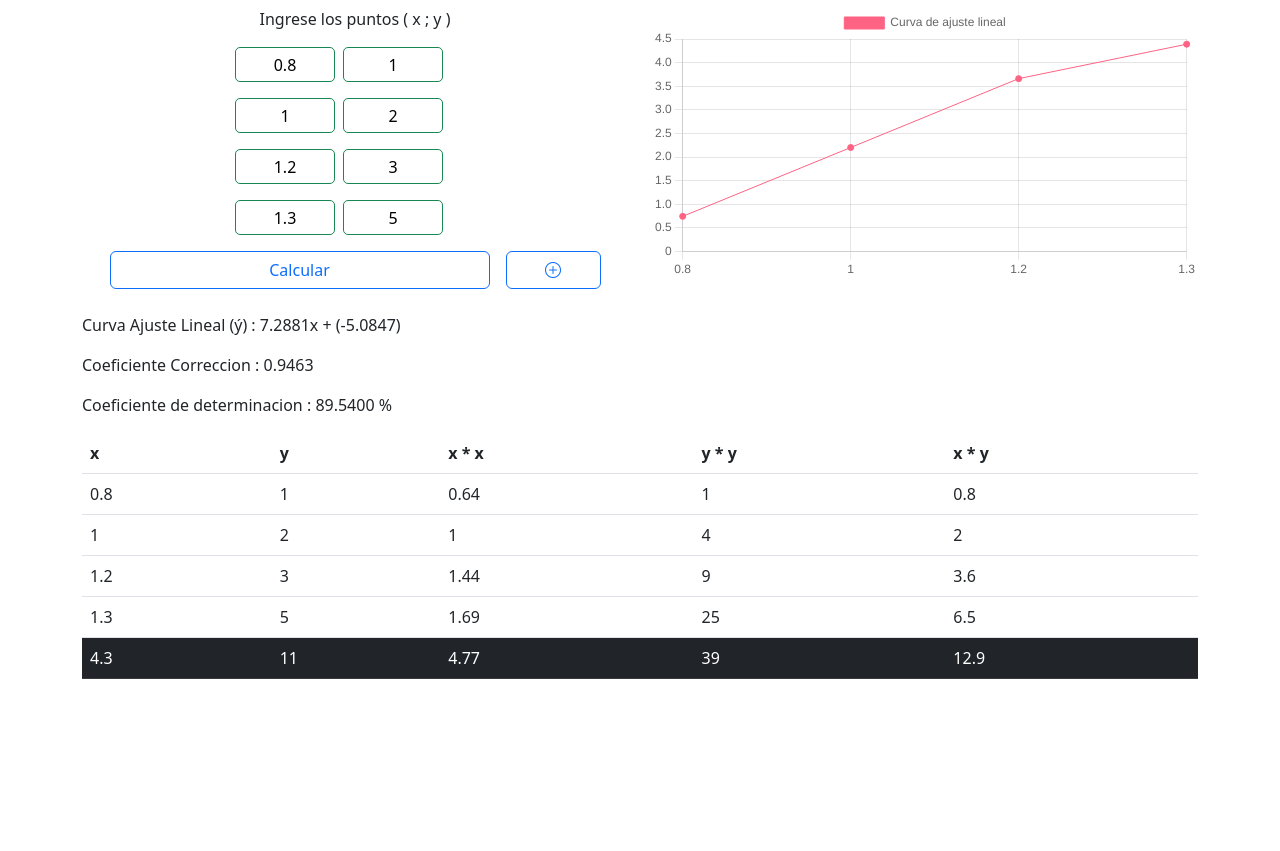
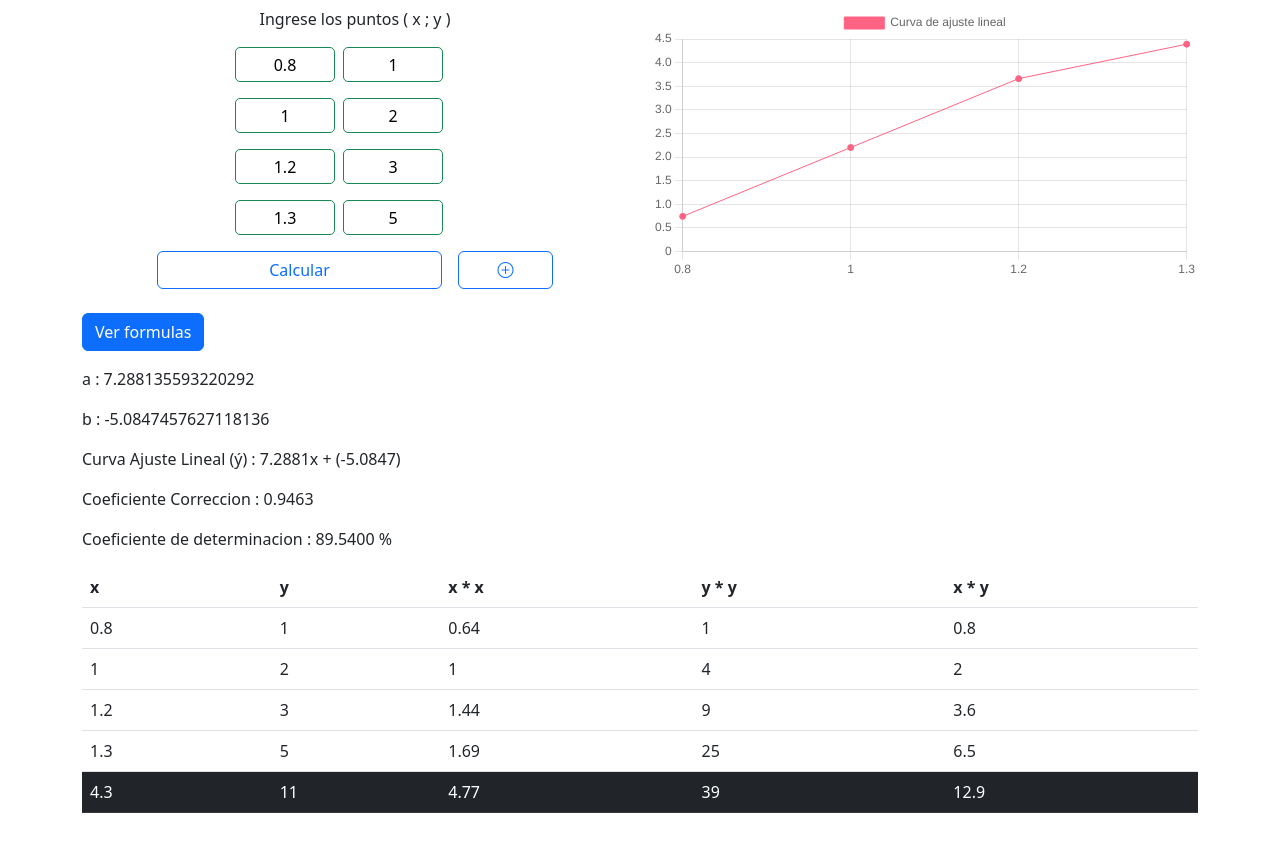
Before and after one commit to IkedaHarket/estimaciones, a website: page index.html in a window 1280 px wide. Both pictures are taken after a click on the button "Calcular". Shown: the part 89-940 px from the top of the page. Before the commit the page ends 816 px from the top, so only its background shows below. Drawn offline with nearby package versions, Linux system fonts and the light colour scheme.

Commit message:
Formulas agregadas

```diff
--- a/css/main.css
+++ b/css/main.css
@@ -2,11 +2,11 @@ input{
     outline: none;
     border: 1px solid #198754;
     height: 35px;
-    border-radius: 5px;
     -webkit-border-radius: 5px;
     -moz-border-radius: 5px;
     -ms-border-radius: 5px;
     -o-border-radius: 5px;
+    border-radius: 5px;
 }
 .width-100{
     width: 100px;
--- a/index.html
+++ b/index.html
@@ -40,7 +40,7 @@
                     </div>
                 </form>
                 <div class="row justify-content-center">
-                    <button type="button" class="btn btn-outline-primary me-3 col-8" id="btnCalc">
+                    <button type="button" class="btn btn-outline-primary me-3 col-6" id="btnCalc">
                         Calcular
                     </button>
                     <button type="button" class="btn btn-outline-primary col-2 " id="addPoint" title="+">
@@ -54,6 +54,12 @@
         </section>
     </section>
     <section class="container mt-4 d-none" id="respuestas">
+
+        <button type="button" class="btn btn-primary mb-3" data-bs-toggle="modal" data-bs-target="#formulasModal">
+            Ver formulas
+        </button>
+        <p>a :  <span id="txtA"></span></p>
+        <p>b :  <span id="txtB"></span></p>
         <p>Curva Ajuste Lineal (ý) :  <span id="txtCurvaAjusteLineal"></span></p>
         <p>Coeficiente Correccion :  <span id="txtCoefCorreccion"></span></p>
         <p>Coeficiente de determinacion :  <span id="txtCoefDeterminacion"></span></p>
@@ -72,6 +78,21 @@
             </tbody>
         </table>
     </section>
+
+
+    <div class="modal fade" id="formulasModal" tabindex="-1" aria-labelledby="exampleModalLabel" aria-hidden="true">
+        <div class="modal-dialog modal-lg modal-dialog-scrollable">
+          <div class="modal-content">
+            <div class="modal-header">
+              <h5 class="modal-title" id="exampleModalLabel">Formulas</h5>
+              <button type="button" class="btn-close" data-bs-dismiss="modal" aria-label="Close"></button>
+            </div>
+            <div class="modal-body">
+                <img src="./assets/formulas.jpeg" alt="formulas">
+            </div>
+          </div>
+        </div>
+      </div>
     <footer>
 
     </footer>
--- a/js/main.js
+++ b/js/main.js
@@ -37,6 +37,8 @@ const calcCurvaAjusteLineal = () => {
     const coeficienteCorreccion =  ((matriz.length * sumaXY) - (sumaX * sumaY)) / Math.sqrt( ((matriz.length * sumaXX) - (sumaX * sumaX)) * ((matriz.length * sumaYY) - (sumaY * sumaY)) )
 
     d.getElementById('respuestas').classList.remove('d-none')
+    d.getElementById('txtA').textContent = a
+    d.getElementById('txtB').textContent = b
     d.getElementById('txtCurvaAjusteLineal').textContent = `${a.toFixed(4)}x + (${b.toFixed(4)})`
     d.getElementById('txtCoefCorreccion').textContent = coeficienteCorreccion.toFixed(4)
     d.getElementById('txtCoefDeterminacion').textContent = `${(coeficienteCorreccion*coeficienteCorreccion * 100).toFixed(4)} %`
```
Also changed, not shown: assets/formulas.jpeg (added).
